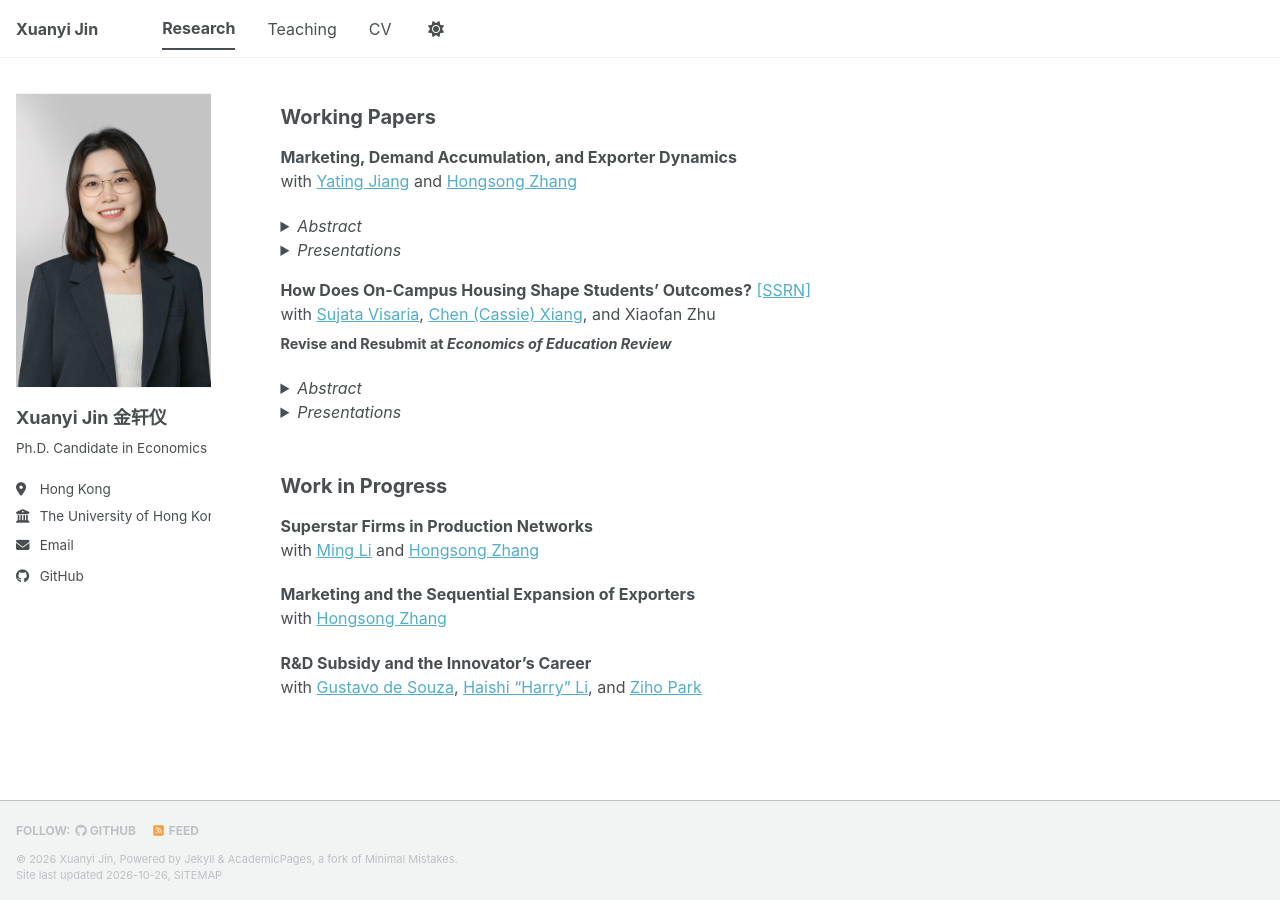
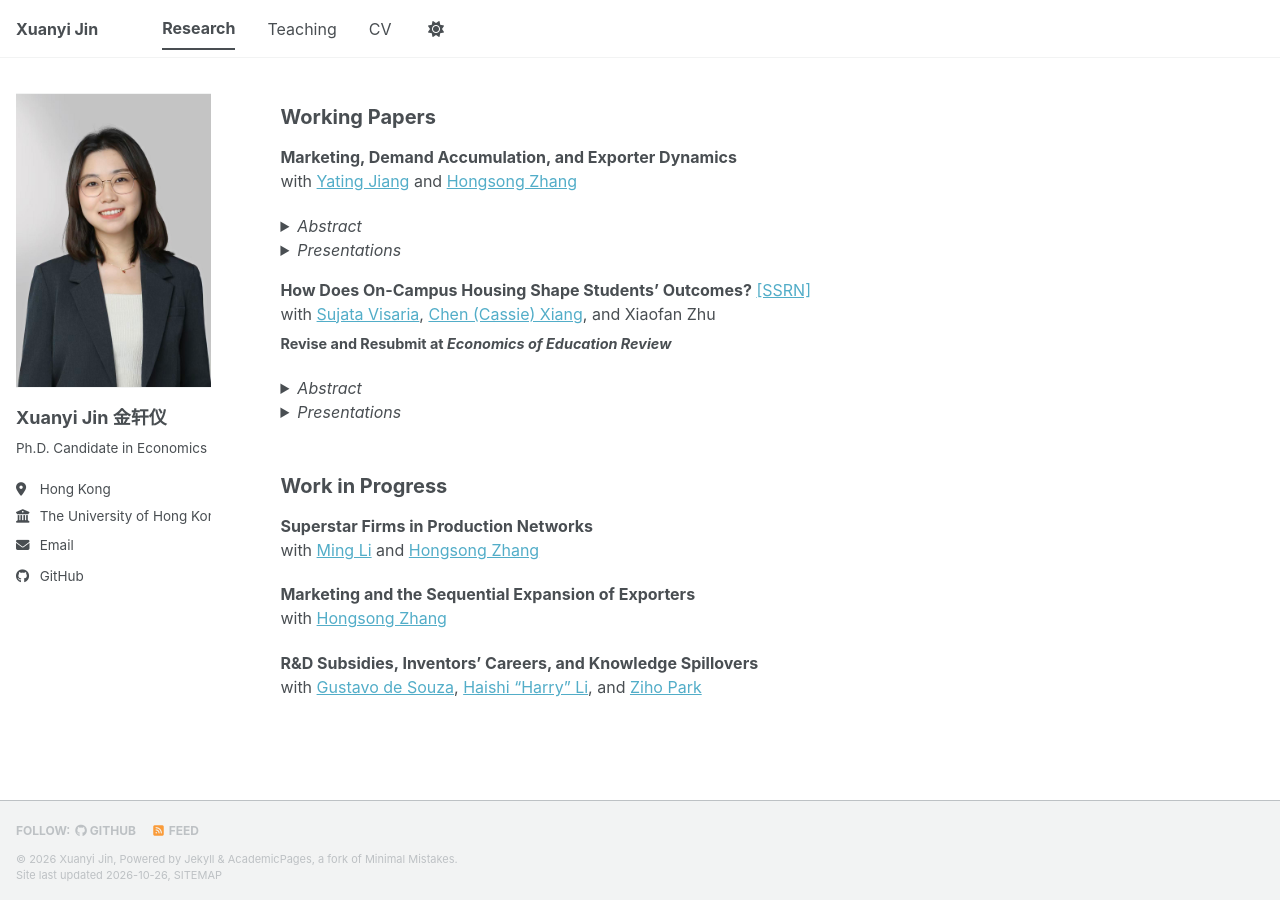
Before and after one commit to xuanyi-jin/xuanyi-jin.github.io, a Jekyll site: the page built from _pages/research.md, in a window 1280 px wide and 900 px high, scrolled down 458 px. Built offline with Jekyll 4.4.1, drawn with Linux system fonts in a browser that asks for light colours; a style sheet for code colours, icons or effects is not loaded.

Commit message:
Rename R&D subsidy paper
Co-Authored-By: Claude Fable 5.1 <noreply@anthropic.com>

```diff
--- a/_pages/research.md
+++ b/_pages/research.md
@@ -76,5 +76,5 @@ with [Ming Li](https://sites.google.com/view/mingli1) and [Hongsong Zhang](https
 **Marketing and the Sequential Expansion of Exporters**
 with [Hongsong Zhang](https://hongsongzhang.weebly.com/)
 
-**R&D Subsidy and the Innovator's Career**
+**R&D Subsidies, Inventors' Careers, and Knowledge Spillovers**
 with [Gustavo de Souza](https://gustavodesouza.net), [Haishi "Harry" Li](https://sites.google.com/view/haishi-harry-li), and [Ziho Park](https://sites.google.com/view/zihopark)
```
